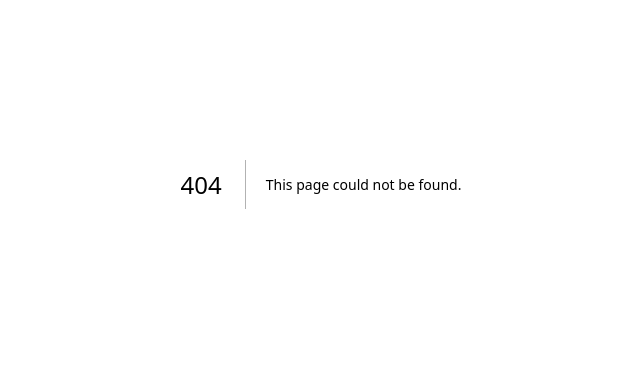
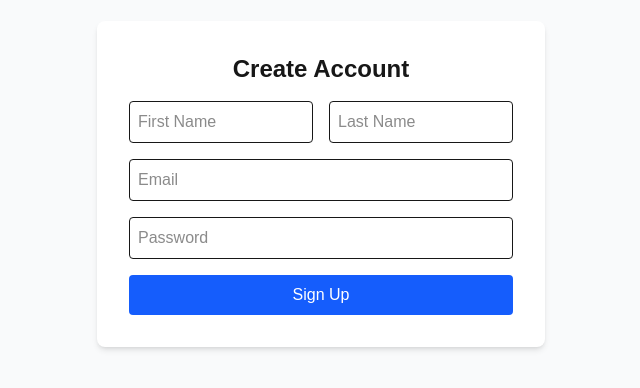
Before and after one commit to jesiekjakub/tournament-manager-nextjs, a Next.js app: page /register in a window 1280 px wide. Before the commit this address had no page. Shown: the part 216-604 px from the top of the page, without its empty margins (319-959 px from the left). Built offline with nearby package versions, Linux system fonts and the light colour scheme.

Commit message:
feat(sec/app/register/page.tsx): Created the UI for Client registration

```diff
--- /dev/null
+++ b/src/app/register/page.tsx
@@ -0,0 +1,23 @@
+import { signup } from '../auth/actions'
+
+export default function RegisterPage() {
+  return (
+    <div className="flex min-h-screen items-center justify-center bg-gray-50">
+      <form action={signup} className="w-full max-w-md space-y-4 rounded-lg bg-white p-8 shadow-md">
+        <h1 className="text-2xl font-bold text-center">Create Account</h1>
+
+        <div className="grid grid-cols-2 gap-4">
+          <input name="firstName" placeholder="First Name" required className="border p-2 rounded" />
+          <input name="lastName" placeholder="Last Name" required className="border p-2 rounded" />
+        </div>
+
+        <input name="email" type="email" placeholder="Email" required className="w-full border p-2 rounded" />
+        <input name="password" type="password" placeholder="Password" required className="w-full border p-2 rounded" />
+
+        <button type="submit" className="w-full bg-blue-600 text-white p-2 rounded hover:bg-blue-700">
+          Sign Up
+        </button>
+      </form>
+    </div>
+  )
+}
```
